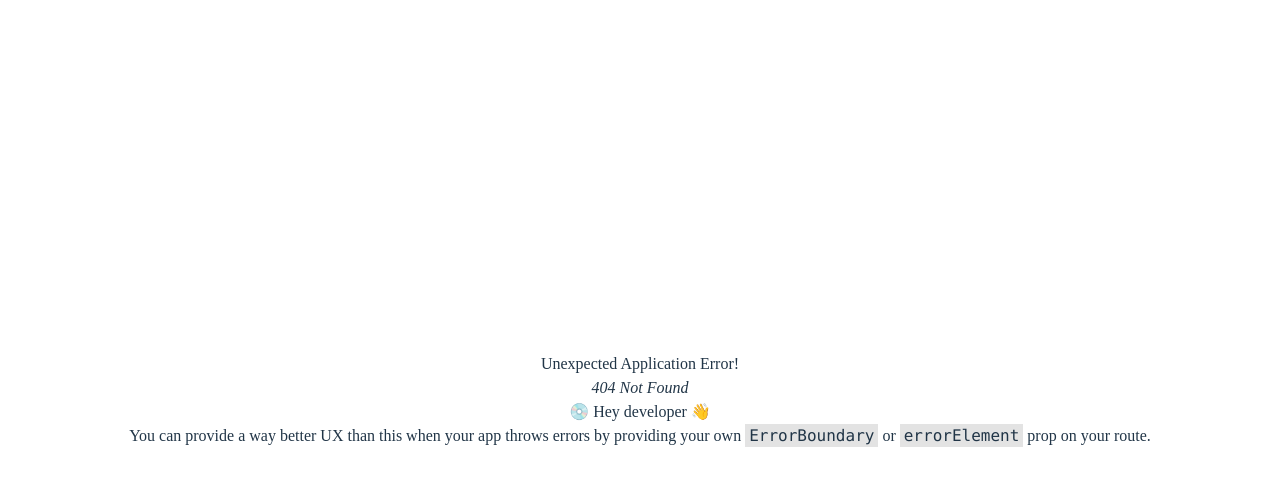
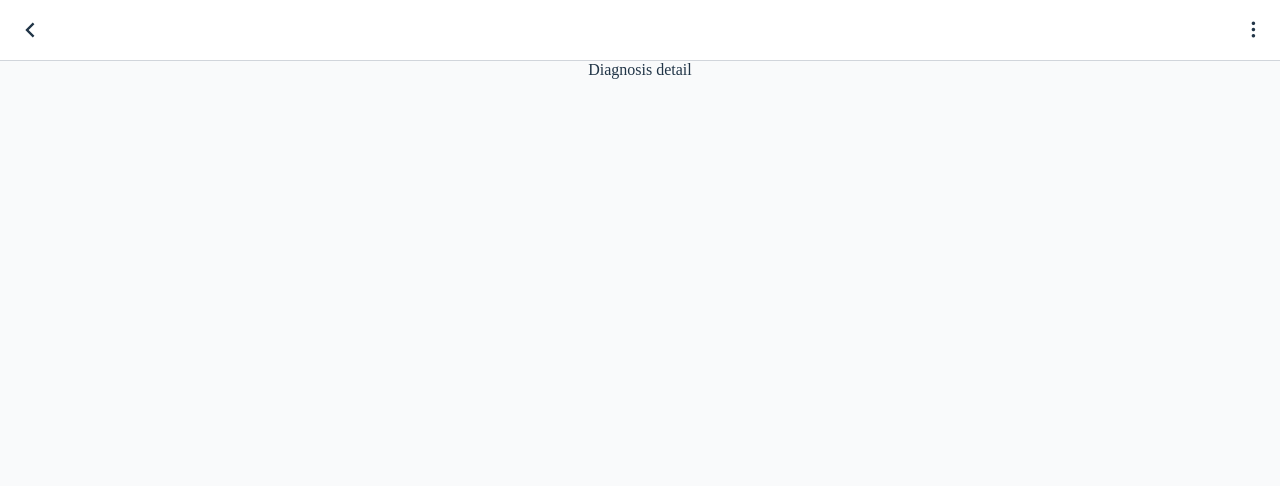
Before and after one commit to TwinKay/Bee_Careful, a React (Vite) app in the folder FE/beecareful/: page /diagnosis/detail in a window 1280 px wide. Before the commit this address had no page. Shown: the top 486 px of the page. Built offline with nearby package versions, Linux system fonts and the light colour scheme; a web font is replaced by a local one.

Commit message:
feat: 진단 관련 라우팅

```diff
--- a/FE/beecareful/src/config/routes.ts
+++ b/FE/beecareful/src/config/routes.ts
@@ -8,7 +8,8 @@ export const ROUTES = {
   SIGNUP: '/signup',
   BEEHIVES: '/beehives',
   BEEHIVE_DETAIL: (id: string) => `/beehives/${id}`,
-  DIAGNOSIS: '/diagnosis',
+  DIAGNOSIS_CREATE: '/diagnosis/create',
+  DIAGNOSIS_DETAIL: '/diagnosis/detail',
   NOTIFICATIONS: '/notifications',
 } as const;
 
--- a/FE/beecareful/src/routes/index.ts
+++ b/FE/beecareful/src/routes/index.ts
@@ -2,6 +2,9 @@ import { createBrowserRouter } from 'react-router-dom';
 import LoginPage from '@/pages/auth/LoginPage';
 import SignUpPage from '@/pages/auth/SignUpPage';
 import { ROUTES } from '@/config/routes';
+import MainLayout from '@/layouts/MainLayout';
+import DiagnosisCreatePage from '@/pages/diagnosis/DiagnosisCreatePage';
+import DiagnosisDetailPage from '@/pages/diagnosis/DiagnosisDetailPage';
 
 const router = createBrowserRouter([
   {
@@ -15,6 +18,26 @@ const router = createBrowserRouter([
         path: ROUTES.SIGNUP,
         Component: SignUpPage,
       },
+      {
+        path: ROUTES.DIAGNOSIS_DETAIL,
+        Component: () => MainLayout('ri-more-2-fill'),
+        children: [
+          {
+            index: true,
+            Component: DiagnosisDetailPage,
+          },
+        ],
+      },
+      {
+        path: ROUTES.DIAGNOSIS_CREATE,
+        Component: () => MainLayout('ri-information-line'),
+        children: [
+          {
+            index: true,
+            Component: DiagnosisCreatePage,
+          },
+        ],
+      },
     ],
   },
 ]);
```
